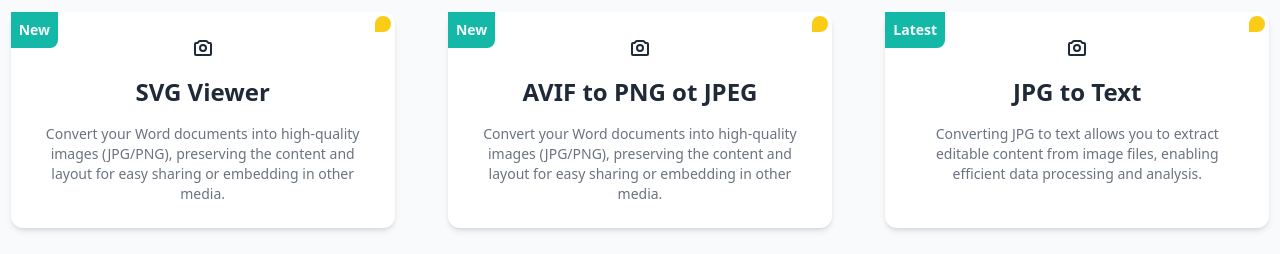
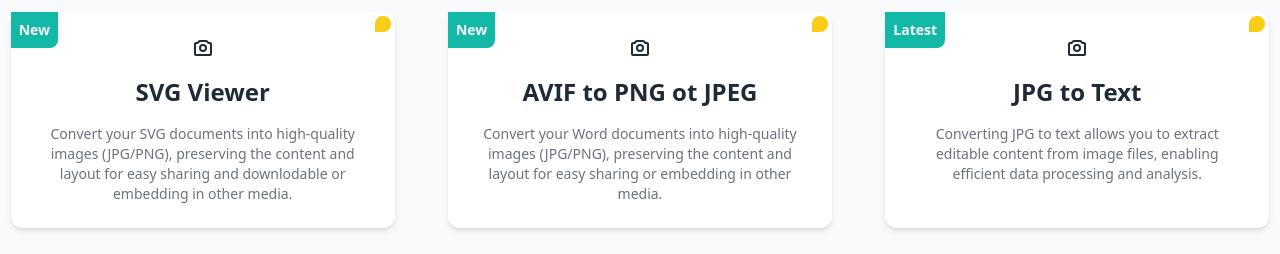
Before and after one commit to devsany/textura-, a React (Vite) app: page / in a window 1280 px wide. Shown: the part 1280-1534 px from the top of the page. Built offline with nearby package versions, Linux system fonts and the light colour scheme.

Commit message:
add the content

```diff
--- a/src/components/possible_list/ListSectionWhichProvide.jsx
+++ b/src/components/possible_list/ListSectionWhichProvide.jsx
@@ -52,8 +52,8 @@ const ListSectionWhichProvide = () => {
 
             {/* Description Text */}
             <p className="text-sm text-gray-500">
-              Convert your Word documents into high-quality images (JPG/PNG),
-              preserving the content and layout for easy sharing or embedding in
+              Convert your SVG  documents into high-quality images (JPG/PNG),
+              preserving the content and layout for easy sharing and downlodable or embedding in
               other media.
             </p>
           </div>
```
